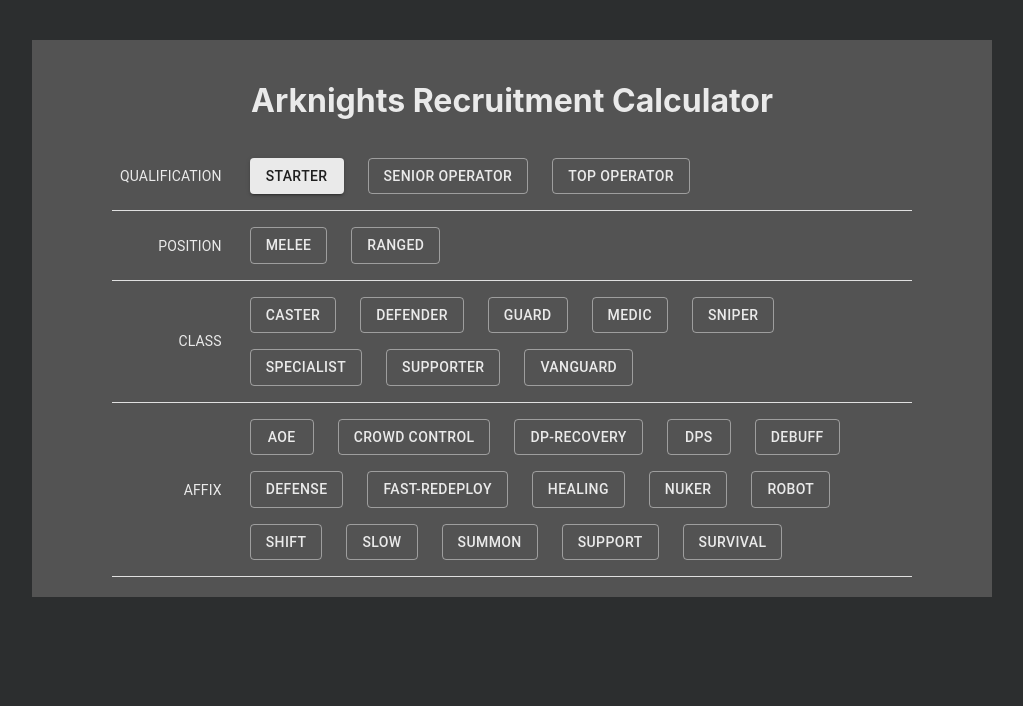
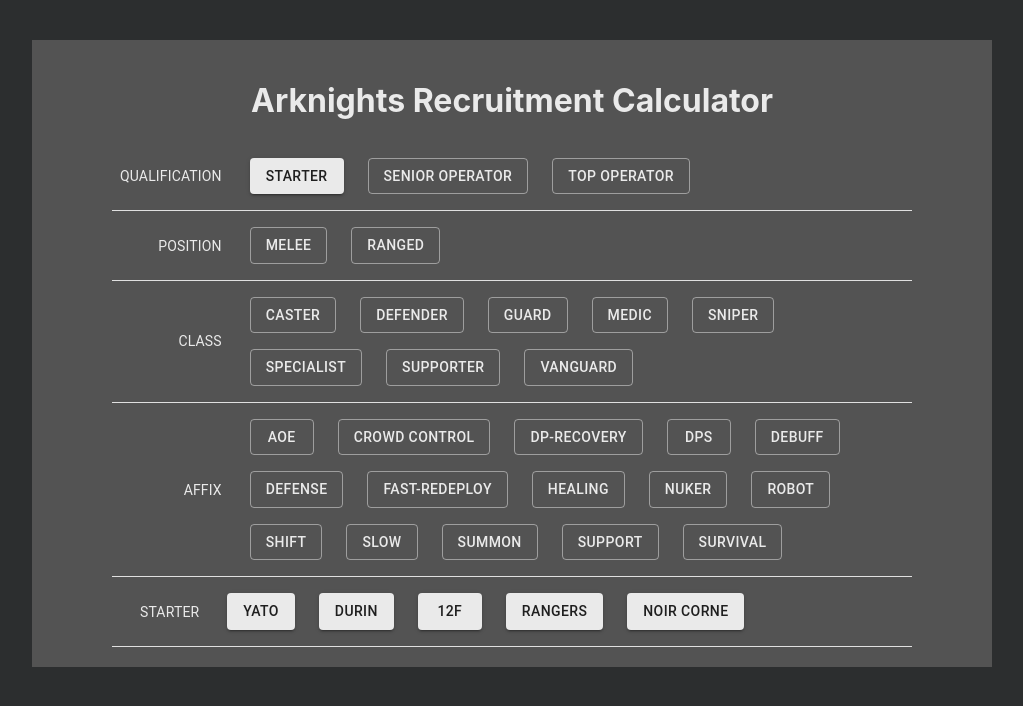
Before and after one commit to lloyd-san/arknights, a React (Create React App) app: page / in a window 1280 px wide. Both pictures are taken after a click on the button "STARTER". Shown: the top 706 px of the page, without its empty margins (128-1151 px from the left). Built offline with nearby package versions, Linux system fonts and the light colour scheme.

Commit message:
Basic calculate operators

```diff
--- a/package.json
+++ b/package.json
@@ -2,7 +2,6 @@
   "name": "arknights",
   "version": "0.1.0",
   "private": true,
-  "homepage": "https://lloyd-san.github.io/arknights/",
   "dependencies": {
     "@material-ui/core": "^4.9.3",
     "@testing-library/jest-dom": "^4.2.4",
--- a/scripts/operatorsCleanup.js
+++ b/scripts/operatorsCleanup.js
@@ -113,7 +113,7 @@
     chinese: '支援机械',
     english: 'Robot'
   }
-]
+];
 
 cleanUp();
 
--- a/src/App.css
+++ b/src/App.css
@@ -11,6 +11,7 @@
   max-width: 800px;
   padding: 20px 80px;
   margin-top: 40px;
+  margin-bottom: 80px;
   margin-left: auto;
   margin-right: auto;
   background-color: #535353;
--- a/src/App.js
+++ b/src/App.js
@@ -54,7 +54,8 @@
     this.state = {
       operators: [],
 
-      selectedTags: []
+      selectedTags: [],
+      calculateOperators: []
     };
   }
 
@@ -89,7 +90,34 @@
   }
 
   calculateOperators = () => {
+    let operators = this.state.operators;
+    let selectedTags = this.state.selectedTags;
 
+    let tagCombinations = permutations(selectedTags);
+
+    let results = [];
+    tagCombinations.forEach(combination => {
+      let combinationOperators = operators.filter(op => {
+        for (let i = 0; i < combination.length; i++) {
+          if (!op.tags.includes(combination[i])) {
+            return false;
+          }
+        }
+
+        return true;
+      });
+
+      let combinationResults = {
+        name: combination.join(' + '),
+        operators: combinationOperators
+      };
+
+      results.push(combinationResults);
+    });
+
+    this.setState({ calculateOperators: results });
+
+    console.log(JSON.stringify(results));
   }
 
   render() {
@@ -106,7 +134,7 @@
                   {
                     TAGS.map(tagCategory => {
                       return (
-                        <TableRow>
+                        <TableRow key={tagCategory.name}>
                           <TableCell className='tags-table-cell tags-table-category'>
                             {tagCategory.name}
                           </TableCell>
@@ -115,6 +143,7 @@
                               tagCategory.tags.map(tag => {
                                 return (
                                   <Button
+                                    key={tag}
                                     className='tag-button'
                                     variant={this.state.selectedTags.includes(tag) ? 'contained' : 'outlined'}
                                     color='primary'
@@ -133,14 +162,89 @@
                   </TableBody>
                 </Table>
               </TableContainer>
+            </div>
+            <div className='tags-area'>
+              <TableContainer>
+                <Table>
+                  <TableBody>
+                  {
+                    this.state.calculateOperators.map(combination => {
+                      if (combination.operators.length === 0) {
+                        return null;
+                      }
 
+                      return (
+                        <TableRow key={combination.name}>
+                          <TableCell className='tags-table-cell tags-table-category'>
+                            {combination.name}
+                          </TableCell>
+                          <TableCell className='tags-table-cell'>
+                            {
+                              combination.operators.map(op => {
+                                return (
+                                  <Button
+                                    key={op.name}
+                                    className='tag-button'
+                                    variant={'contained'}
+                                    color='primary'
+                                  >
+                                    {op.name}
+                                  </Button>
+                                )
+                              })
+                            }
+                          </TableCell>
+                        </TableRow>
+                      );
+                    })
+                  }
+                  </TableBody>
+                </Table>
+              </TableContainer>
             </div>
           </div>
         </div>
       </ThemeProvider>
-
     );
   }
 }
 
+function permutations(array) {
+  let permutations = [];
+
+  for (let i = 0; i < Math.pow(2, array.length); i++) {
+    let binary = (i >>> 0).toString(2);
+
+    let diff = array.length - binary.length;
+
+    binary = new Array(diff + 1).join('0') + binary;
+
+    let permutation = [];
+
+    for (let y = array.length - 1; y >= 0; y--) {
+      let b = binary[y];
+
+      if (b === '1') {
+        permutation.push(array[y]);
+      }
+    }
+
+    if (permutation.length > 0) {
+      permutations.push(permutation);
+    }
+  }
+
+  return permutations.sort((a, b) => {
+    if (a.length > b.length) {
+      return -1;
+    }
+    else if (a.length < b.length) {
+      return 1;
+    }
+    else {
+      return 0;
+    }
+  });
+}
+
 export default App;
```
Also changed, not shown: scripts/sandbox.js (added, +29 -0 lines).
